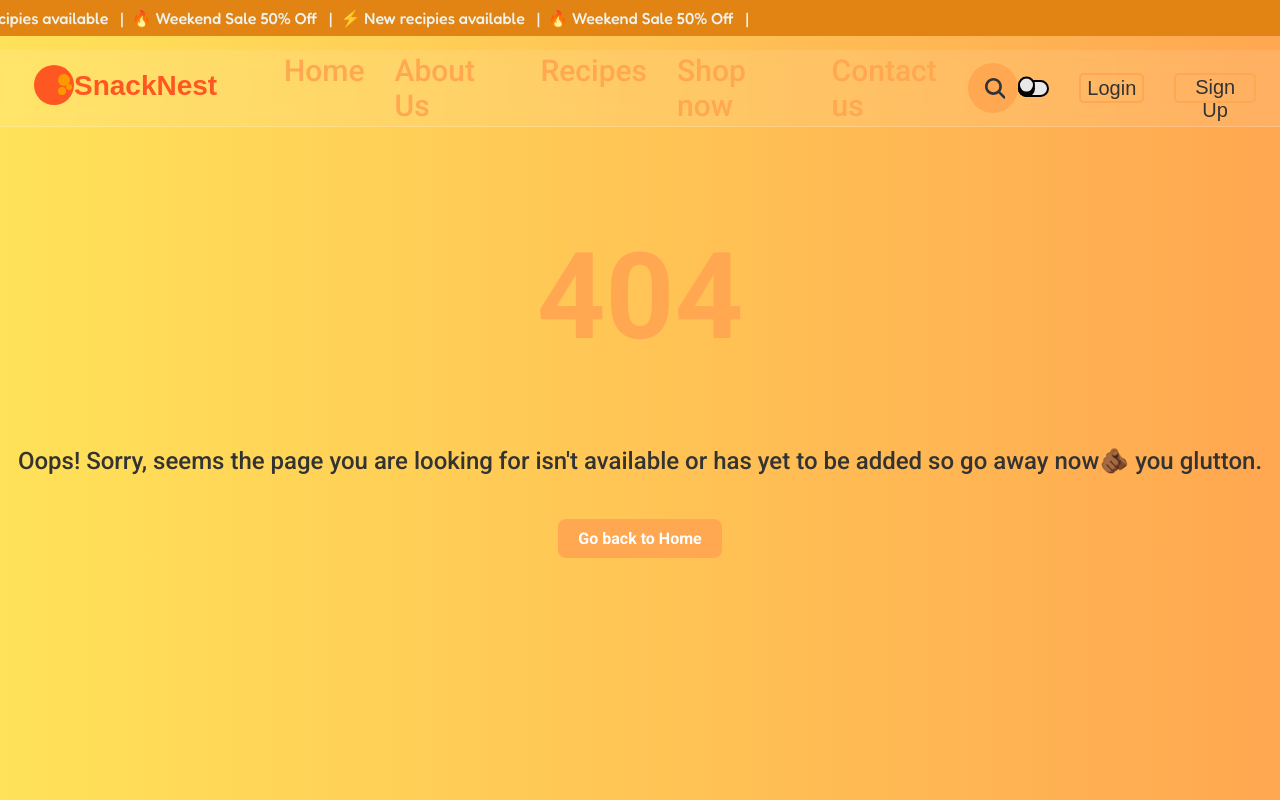
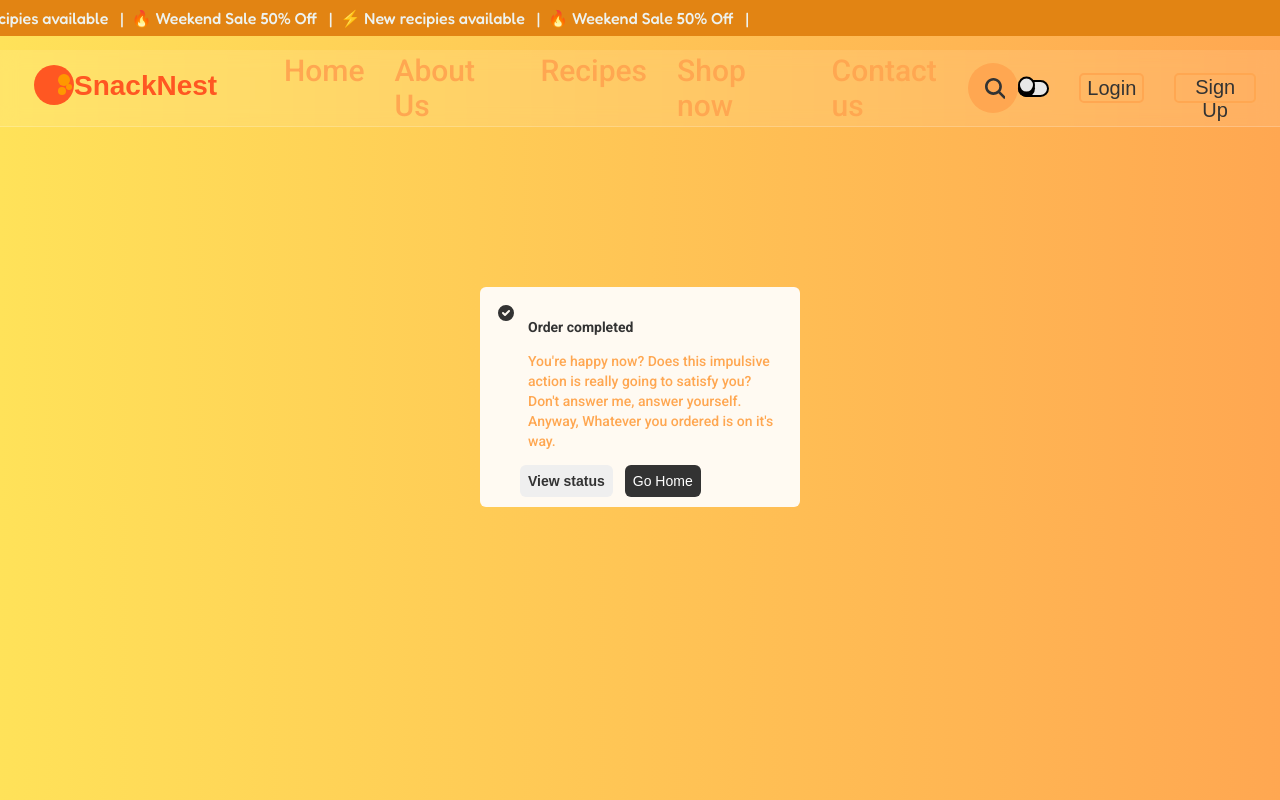
Before and after one commit to ASHURA-21/SnackNest, a React (Vite) app: page /Done in a window 1280 px wide. Built offline with nearby package versions, Linux system fonts and the light colour scheme.

Commit message:
done message tweaks

```diff
--- a/src/App.jsx
+++ b/src/App.jsx
@@ -95,7 +95,7 @@ function App() {
     <Route path="/contact" element={<Contact />} />
     <Route path="/Checkout" element={<Checkout />} />
     <Route path="/Card" element={<Card />} />
-    <Route path="/Card" element={<Done />} />
+    <Route path="/Done" element={<Done />} />
     <Route path="*" element={<NotFound />} />
   </Routes>
 </Suspense>
--- /dev/null
+++ b/src/Pages/Done.css
@@ -0,0 +1,111 @@
+@import url('https://fonts.googleapis.com/css2?family=Roboto:ital,wght@0,100..900;1,100..900&display=swap');
+:root {
+  --bg: #fffaf2;
+  --surface: #ffffff;
+  --text: #333333;
+  --accent: #ffa751;
+  --highlight: #ffe259;
+}
+
+[data-theme='dark'] {
+  --bg: #1c1c1c;
+  --surface: #2a2a2a;
+  --text: #f5f5f5;
+  --accent: #ffa751;
+  --highlight: #ffe259;
+}
+
+.notifications-container {
+    width: 320px;
+    height: auto;
+    font-size: 0.875rem;
+    line-height: 1.25rem;
+    display: flex;
+    flex-direction: column;
+    justify-content: center;
+    margin: auto;
+    margin-top: 20vh;
+    align-items: center;
+    gap: 1rem;
+  }
+
+  .flex {
+    display: flex;
+  }
+
+  .flex-shrink-0 {
+    flex-shrink: 0;
+  }
+
+  .success {
+    padding: 1rem;
+    border-radius: 0.375rem;
+    background-color: var(--bg);
+  }
+
+  .succes-svg {
+    color: var(--text);
+    width: 1.25rem;
+    height: 1.25rem;
+  }
+
+  .success-prompt-wrap {
+    margin-left: 0.75rem;
+  }
+
+  .success-prompt-heading {
+    font-weight: bold;
+    color: var(--text);
+  }
+
+  .success-prompt-prompt {
+    margin-top: 0.5rem;
+    color: var(--accent);
+  }
+
+  .success-button-container {
+    display: flex;
+    margin-top: 0.875rem;
+    margin-bottom: -0.375rem;
+    margin-left: -0.5rem;
+    margin-right: -0.5rem;
+    font-family: 'Roboto';
+  }
+
+  .success-button-main {
+    padding-top: 0.375rem;
+    padding-bottom: 0.375rem;
+    padding-left: 0.5rem;
+    padding-right: 0.5rem;
+    color: #333333;
+    font-size: 0.875rem;
+    line-height: 1.25rem;
+    font-weight: bold;
+    border-radius: 0.375rem;
+    border: none
+  }
+
+  .success-button-main:hover {
+    background-color: var(--accent);
+  }
+
+ .link .success-button-secondary {
+    padding-top: 0.375rem;
+    padding-bottom: 0.375rem;
+    padding-left: 0.5rem;
+    padding-right: 0.5rem;
+    margin-left: 0.75rem;
+    background-color: var(--text);
+    color: var(--surface);
+    font-size: 0.875rem;
+    line-height: 1.25rem;
+    border-radius: 0.375rem;
+    border: none;
+    font-weight: 500;
+  }
+
+   .success-button-secondary:hover{
+             background-color: var(--accent);
+             color: var(--text);
+             font-weight: 600;
+   }
--- a/src/Pages/Done.jsx
+++ b/src/Pages/Done.jsx
@@ -1,9 +1,8 @@
-import React from 'react';
-import styled from 'styled-components';
+import './Done.css';
+import { Link } from 'react-router-dom';
 
 const Done = () => {
   return (
-    <StyledWrapper>
       <div className="notifications-container">
         <div className="success">
           <div className="flex">
@@ -15,103 +14,19 @@ const Done = () => {
             <div className="success-prompt-wrap">
               <p className="success-prompt-heading">Order completed
               </p><div className="success-prompt-prompt">
-                <p>You're happy now? Does this impulsive action is really going to satisfy you? Don't answer me, answer yourself. Anyway, your party-size pizza combo is on it's way.</p>
+                <p>You're happy now? Does this impulsive action is really going to satisfy you? Don't answer me, answer yourself. Anyway, Whatever you ordered is on it's way.</p>
               </div>
               <div className="success-button-container">
                 <button type="button" className="success-button-main">View status</button>
-                <button type="button" className="success-button-secondary">Dismiss</button>
+                <Link to="/" className='link'>
+                <button type="button" className="success-button-secondary">Go Home</button>
+                </Link>
               </div>
             </div>
           </div>
         </div>
       </div>
-    </StyledWrapper>
   );
 }
 
-const StyledWrapper = styled.div`
-  .notifications-container {
-    width: 320px;
-    height: auto;
-    font-size: 0.875rem;
-    line-height: 1.25rem;
-    display: flex;
-    flex-direction: column;
-    gap: 1rem;
-  }
-
-  .flex {
-    display: flex;
-  }
-
-  .flex-shrink-0 {
-    flex-shrink: 0;
-  }
-
-  .success {
-    padding: 1rem;
-    border-radius: 0.375rem;
-    background-color: rgb(240 253 244);
-  }
-
-  .succes-svg {
-    color: rgb(74 222 128);
-    width: 1.25rem;
-    height: 1.25rem;
-  }
-
-  .success-prompt-wrap {
-    margin-left: 0.75rem;
-  }
-
-  .success-prompt-heading {
-    font-weight: bold;
-    color: rgb(22 101 52);
-  }
-
-  .success-prompt-prompt {
-    margin-top: 0.5rem;
-    color: rgb(21 128 61);
-  }
-
-  .success-button-container {
-    display: flex;
-    margin-top: 0.875rem;
-    margin-bottom: -0.375rem;
-    margin-left: -0.5rem;
-    margin-right: -0.5rem;
-  }
-
-  .success-button-main {
-    padding-top: 0.375rem;
-    padding-bottom: 0.375rem;
-    padding-left: 0.5rem;
-    padding-right: 0.5rem;
-    background-color: #ECFDF5;
-    color: rgb(22 101 52);
-    font-size: 0.875rem;
-    line-height: 1.25rem;
-    font-weight: bold;
-    border-radius: 0.375rem;
-    border: none
-  }
-
-  .success-button-main:hover {
-    background-color: #D1FAE5;
-  }
-
-  .success-button-secondary {
-    padding-top: 0.375rem;
-    padding-bottom: 0.375rem;
-    padding-left: 0.5rem;
-    padding-right: 0.5rem;
-    margin-left: 0.75rem;
-    background-color: #ECFDF5;
-    color: #065F46;
-    font-size: 0.875rem;
-    line-height: 1.25rem;
-    border-radius: 0.375rem;
-    border: none;
-  }`;
-
 export default Done;
```
